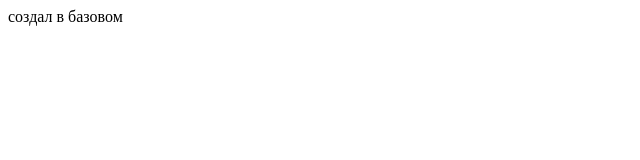
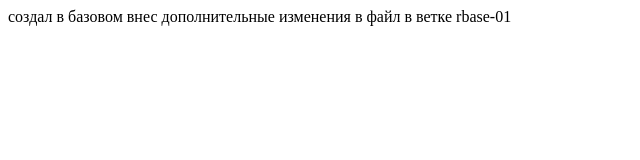
Before and after one commit to goldsai/test-work-git, a plain HTML site: page rb-00.html in a window 1280 px wide. Shown: the whole page, without its empty margins (0-640 px from the left). Drawn offline with Linux system fonts and the light colour scheme.

Commit message:
внеc изменения в rb-00.html

```diff
--- a/rb-00.html
+++ b/rb-00.html
@@ -10,6 +10,7 @@
 
 <body>
     создал в базовом
+    внес дополнительные изменения в файл в ветке rbase-01
 </body>
 
 </html>
```
